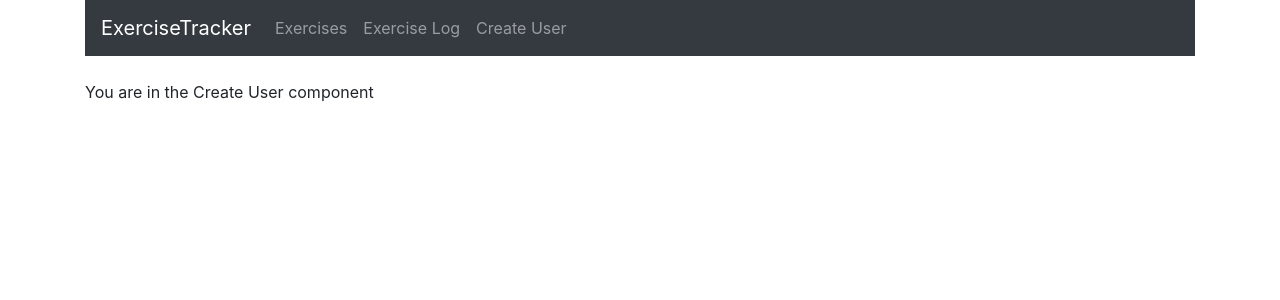
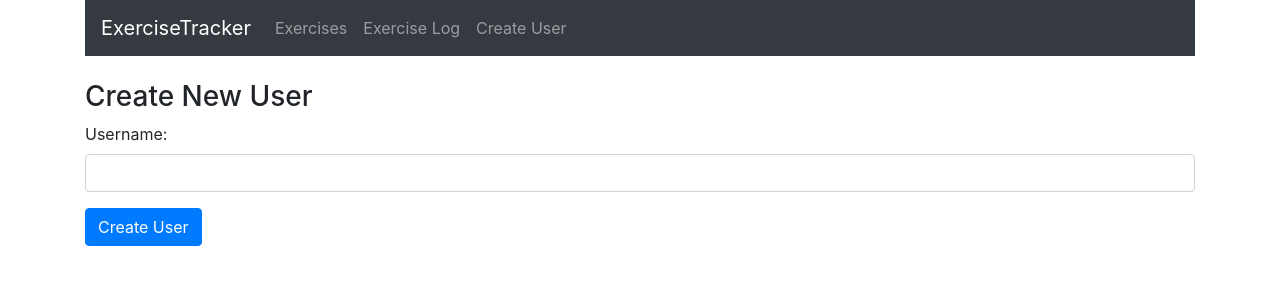
Before and after one commit to Bluesamyou/mern-stack-practice-app, a React (Create React App) app in the folder mern-exercise-tracker/: page /user in a window 1280 px wide. Shown: the top 300 px of the page. Built offline with nearby package versions, Linux system fonts and the light colour scheme; the HTML template or start-up script is replaced by a standard one.

Commit message:
Added in create user form

```diff
--- a/mern-exercise-tracker/src/components/create-exercise.component.js
+++ b/mern-exercise-tracker/src/components/create-exercise.component.js
@@ -6,7 +6,7 @@
     constructor(props){
         super(props);
 
-        this.onChangeUserName = this.onChangeUserName.bind(this);
+        this.onChangeUsername = this.onChangeUsername.bind(this);
         this.onChangeDescription = this.onChangeDescription.bind(this);
         this.onChangeDuration = this.onChangeDuration.bind(this);
         this.onChangeDate = this.onChangeDate.bind(this);
@@ -29,7 +29,7 @@
         })
     }
 
-    onChangeUserName(e) {
+    onChangeUsername(e) {
         this.setState({
             username : e.target.value
         })
--- a/mern-exercise-tracker/src/components/create-user.component.js
+++ b/mern-exercise-tracker/src/components/create-user.component.js
@@ -1,11 +1,54 @@
 import React,{ Component  } from "react";
 
 export default class CreateUser extends Component {
+    constructor(props){
+        super(props);
+
+        this.onChangeUsername = this.onChangeUsername.bind(this);
+        this.onSubmit = this.onSubmit.bind(this);
+
+
+        this.state  = {
+            username : "",
+        }
+    }
+
+    onChangeUsername(e) {
+        this.setState({
+            username : e.target.value
+        })
+    }
+
+    onSubmit(e){
+        e.preventDefault();
+
+        const user = {...this.state}
+
+        console.log(user)
+
+        this.setState({username  : ""})
+    }
+
+
     render() {
         return (
             <div>
-                <p>You are in the Create User component</p>
-            </div>
+            <h3>Create New User</h3>
+            <form onSubmit={this.onSubmit}>
+              <div className="form-group">
+                <label>Username: </label>
+                <input  type="text"
+                    required
+                    className="form-control"
+                    value={this.state.username}
+                    onChange={this.onChangeUsername}
+                    />
+              </div>
+              <div className="form-group">
+                <input type="submit" value="Create User" className="btn btn-primary" />
+              </div>
+            </form>
+          </div>
         )
     }
 }
```
